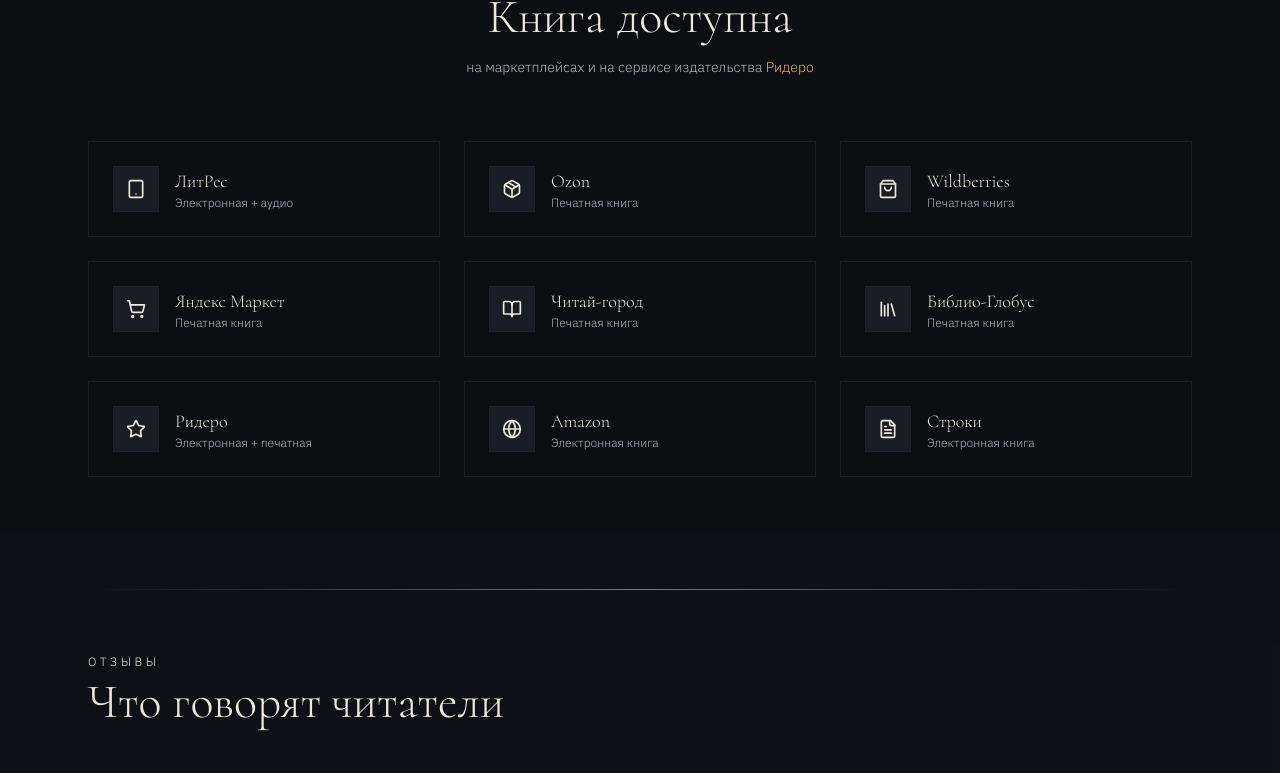
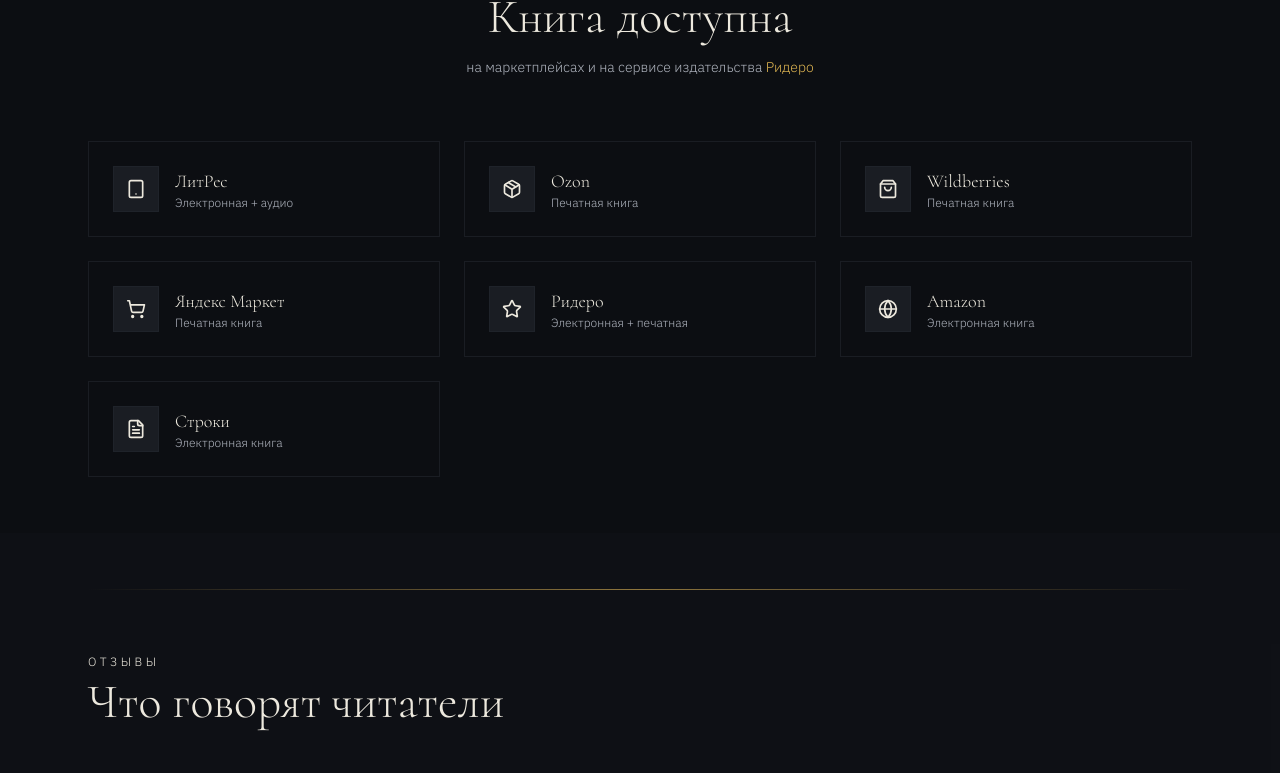
Before and after one commit to pr-poehali-dev/philosophy-book-site, a React (Vite) app: page / in a window 1280 px wide. Shown: the part 4437-5210 px from the top of the page. Built offline with nearby package versions, Linux system fonts and the light colour scheme.

Commit message:
Remove Chitai-Gorod and Biblio-Globus cards

```diff
--- a/src/pages/Index.tsx
+++ b/src/pages/Index.tsx
@@ -365,8 +365,6 @@ export default function Index() {
               { store: "Ozon", format: "Печатная книга", icon: "Package", url: "https://www.ozon.ru/product/zagadka-bow-kod-mirozdaniya-2026930453/?__rr=1&sh=JyphtAzSxg" },
               { store: "Wildberries", format: "Печатная книга", icon: "ShoppingBag", url: "https://www.wildberries.ru/catalog/390065838/detail.aspx" },
               { store: "Яндекс Маркет", format: "Печатная книга", icon: "ShoppingCart", url: null },
-              { store: "Читай-город", format: "Печатная книга", icon: "BookOpen", url: null },
-              { store: "Библио-Глобус", format: "Печатная книга", icon: "Library", url: null },
               { store: "Ридеро", format: "Электронная + печатная", icon: "Star", url: "https://ridero.ru/books/zagadka_bow_kod_mirozdaniya/" },
               { store: "Amazon", format: "Электронная книга", icon: "Globe", url: "https://www.amazon.com/Загадка-BOW-Код-мироздания-Russian-ebook/dp/B0F546JMVV" },
               { store: "Строки", format: "Электронная книга", icon: "FileText", url: "https://stroki.mts.ru/book/zagadka-bow-kod-mirozdaniya-311835" },
```
